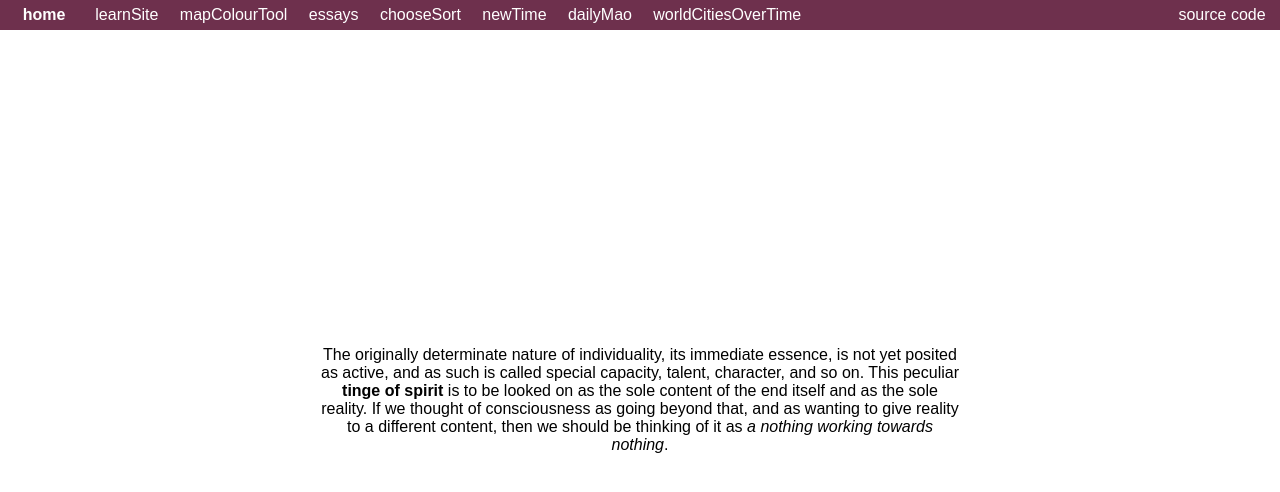
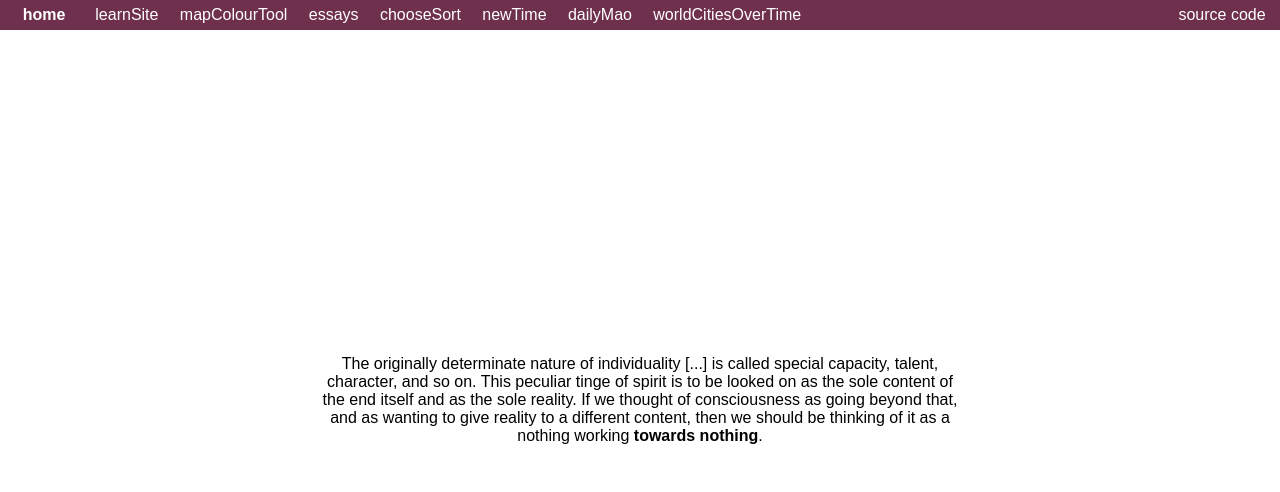
Before and after one commit to yrrah2/home, a plain HTML site: page index.html in a window 1280 px wide. Drawn offline with nearby package versions, Linux system fonts and the light colour scheme.

Commit message:
Formatting

```diff
--- a/index.html
+++ b/index.html
@@ -26,11 +26,11 @@
 	</div>
 	<div id="content" style="text-align: center; margin: 0 0 0 200px;max-width: 50em;padding: 1.5em;">
 		<div style="position: absolute; left: 50%; top: 50%; transform: translate(-50%, -50%);">
-			<p> The originally determinate nature of individuality, its immediate essence, is not yet posited as active, and as such is called special capacity, talent, character, and so on.
+			<p> The originally determinate nature of individuality [...] is called special capacity, talent, character, and so on.
 
-				This peculiar <b>tinge of spirit</b> is to be looked on as the sole content of the end itself and as the sole reality.
+				This peculiar tinge of spirit is to be looked on as the sole content of the end itself and as the sole reality.
 
-			If we thought of consciousness as going beyond that, and as wanting to give reality to a different content, then we should be thinking of it as <i>a nothing working towards nothing</i>.</p>
+			If we thought of consciousness as going beyond that, and as wanting to give reality to a different content, then we should be thinking of it as a nothing working <b>towards nothing</b>.</p>
 		</div>
 	</div>
 </body>
```
